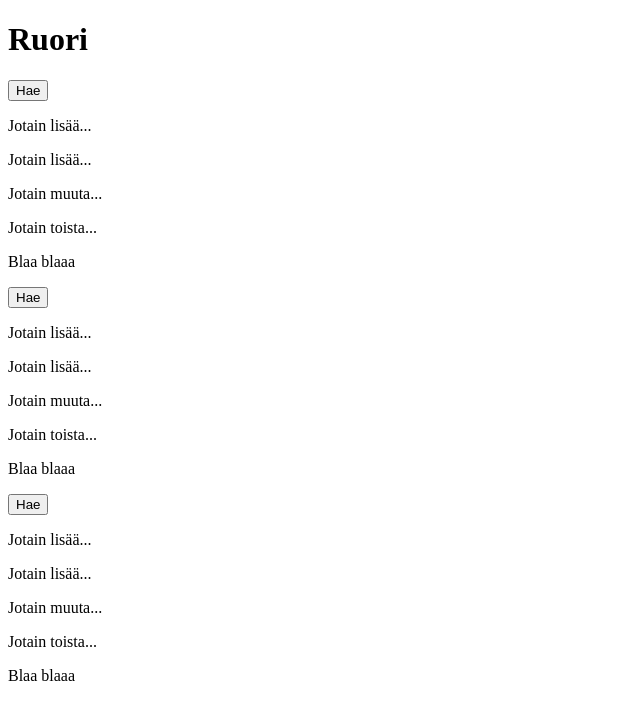
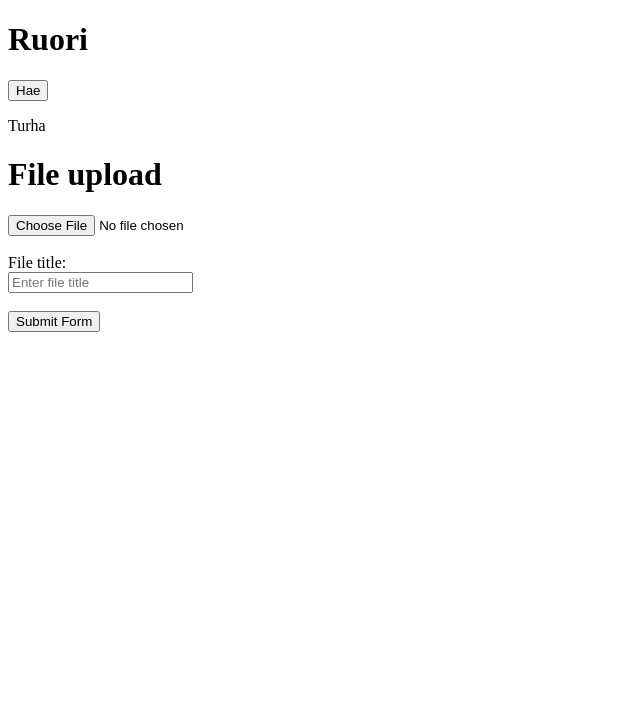
Before and after one commit to JaskaPaa/Ruori-Backend, a React (Create React App) app in the folder client/: page / in a window 1280 px wide. Shown: the top 720 px of the page, without its empty margins (0-640 px from the left). Built offline with nearby package versions, Linux system fonts and the light colour scheme; no server answers.

Commit message:
upload for client added

```diff
--- a/client/src/App.js
+++ b/client/src/App.js
@@ -1,4 +1,5 @@
-import { useState } from 'react'
+
+import React, {useState} from 'react';
 
 import axios from 'axios'
 
@@ -37,23 +38,77 @@ const Notes = () => {
           Hae
         </button>
       </div>
-      <p>Jotain lisää...</p>
-      <p>Jotain lisää...</p>
-      <p>Jotain muuta...</p>
-      <p>Jotain toista...</p>
-      <p>Blaa blaaa</p>
+      <p>Turha</p>
       <p>{notes}</p>
     </div>
   )
 }
+
+const Upload = () => {
+  const [uploadedFile, setUploadedFile] = useState ('');
+  const [fileTitle, setFileTitle] = useState ('');
+
+  function handleFormSubmittion (e) {
+    e.preventDefault ();
+
+    let form = document.getElementById ('form');
+    let formData = new FormData (form);
+
+    // do something
+    console.log("Form submitted")
+  }
+
+  function handleFileTitle (e) {
+    setFileTitle (e.target.value);
+  }
+
+  function handleUploadedFile (e) {
+    setUploadedFile (e.target.value);
+  }
+
+  return (
+    <React.Fragment>
+      <h1>File upload</h1>
+      <form
+        encType="multipart/form-data"
+        onSubmit={handleFormSubmittion}
+        id="form"
+      >
+        <input
+          type="file"
+          name="uploadedFile"
+          value={uploadedFile}
+          onChange={handleUploadedFile}
+          required
+        />
+        <br />
+        <br />
+
+        <label>File title:</label><br />
+        <input
+          type="text"
+          placeholder="Enter file title"
+          name="fileTitle"
+          value={fileTitle}
+          onChange={handleFileTitle}
+          required
+        />
+        <br />
+        <br />
+
+        <button type="submit">Submit Form</button>
+      </form>
+    </React.Fragment>
+  );
+}
+
 
 const App = () => {
   return (
     <div>
       <h1>Ruori</h1>
       <Notes />
-      <Notes />
-      <Notes />
+      <Upload />
     </div>
   )
 }
```
